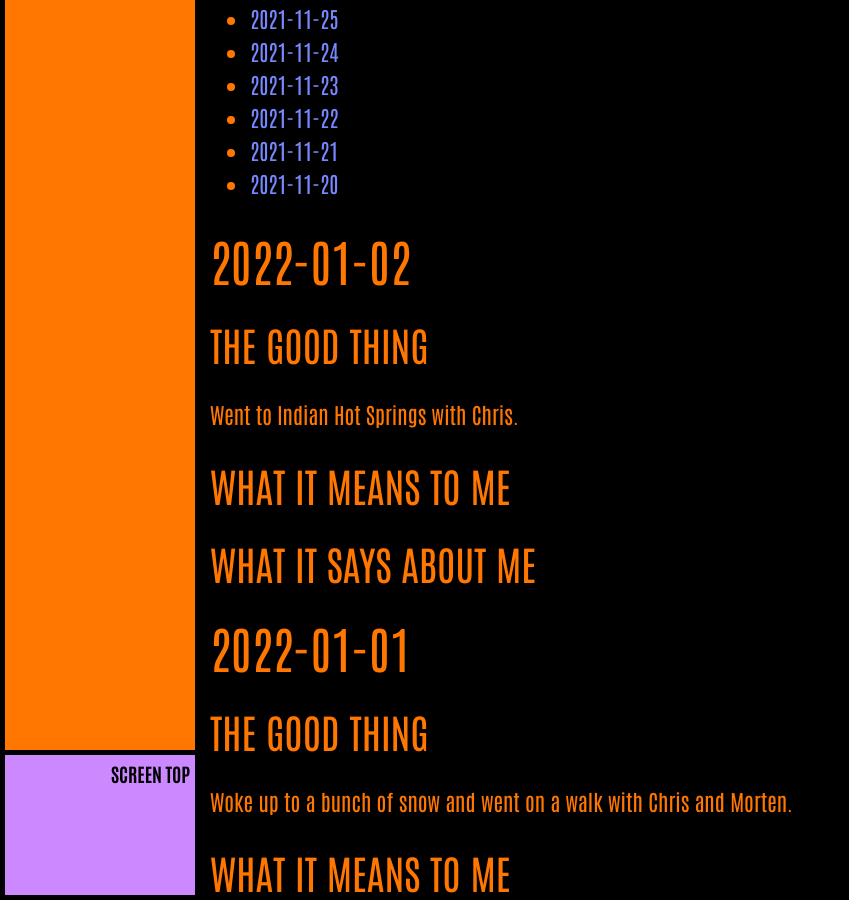
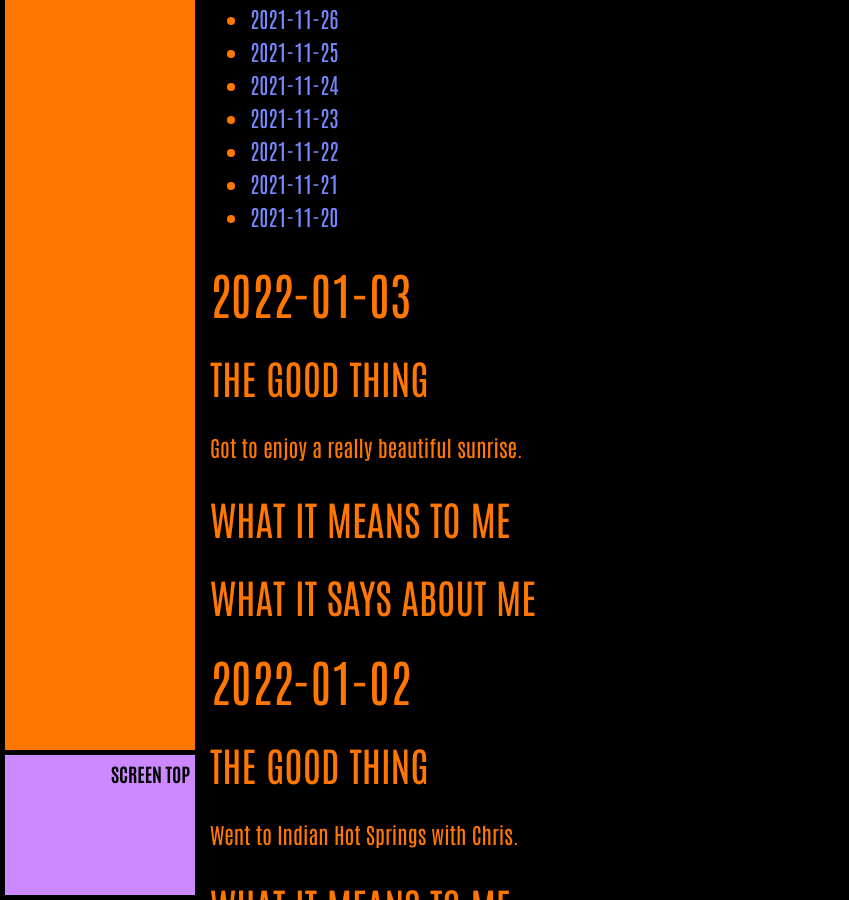
Before and after one commit to ArthurZey/arthurzey.github.io, a Jekyll site: the page built from _pages/one-good-thing.md, in a window 1280 px wide and 900 px high, scrolled down 1804 px. Shown: the whole window, without its empty margins (0-849 px from the left). Built offline with Jekyll 4.4.1, drawn with Linux system fonts in a browser that asks for light colours; some of the changed text lies outside the part shown.

Commit message:
added stubs for a few more days

```diff
--- a/_pages/one-good-thing.md
+++ b/_pages/one-good-thing.md
@@ -12,6 +12,15 @@
 * TOC
 {:toc}
 {::options toc_levels="2" /}
+
+
+## 2022-01-03
+### The Good Thing
+Got to enjoy a really beautiful sunrise.
+### What It Means to Me
+
+### What It Says about Me
+
 
 ## 2022-01-02
 ### The Good Thing
@@ -65,7 +74,7 @@
 
 ## 2021-12-27
 ### The Good Thing
-
+Got to spend the afternoon with Richard and Robert while Martin and Melissa went on a date.
 ### What It Means to Me
 
 ### What It Says about Me
@@ -93,7 +102,7 @@
 
 ## 2021-12-24
 ### The Good Thing
-
+Christmas Eve steak dinner with the Cades!
 ### What It Means to Me
 
 ### What It Says about Me
```
Also changed, not shown: other parts of _pages/one-good-thing.md (+1 -1 lines).
